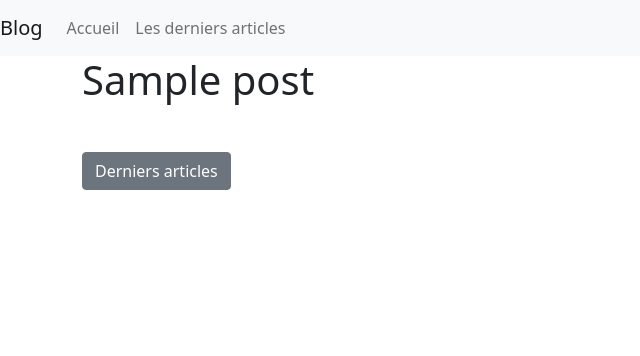
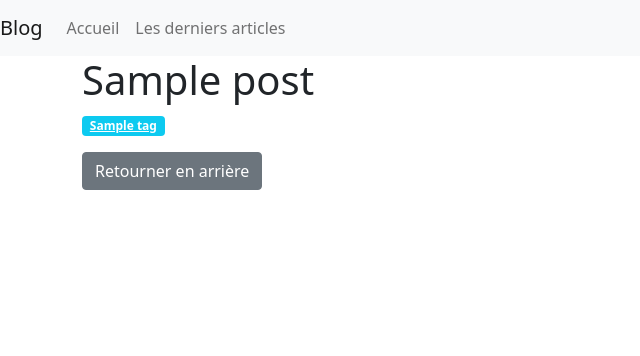
Before and after one commit to Monky23/My-first-blog, a PHP site: page /posts/1 in a window 1280 px wide. Shown: the top 356 px of the page, without its empty margins (0-640 px from the left). Run offline with PHP 8.4, Linux system fonts and the light colour scheme; tables that the repository leaves empty or names only in its code hold one stand-in row (values such as "Sample post"); data that the repository does not hold is empty.

Commit message:
views update

```diff
--- a/Views/blog/index.php
+++ b/Views/blog/index.php
@@ -6,7 +6,7 @@
             <h2><?= $post->title ?></h2>
             <div>
                 <?php foreach ($post->getTags() as $tag) : ?>
-                    <span class="badge badge-success"><a href="/tags/<?= $tag->id ?>" class="text-white"><?= $tag->name ?></a></span>
+                    <span class="badge bg-info"><a href="/tags/<?= $tag->id ?>" class="text-white"><?= $tag->name ?></a></span>
                 <?php endforeach ?>
             </div>
             <small class="text-info">Publié le <?= $post->getCreatedAt() ?></small>
--- a/Views/blog/show.php
+++ b/Views/blog/show.php
@@ -1,8 +1,8 @@
 <h1><?= $params['post']->title ?></h1>
 <div>
     <?php foreach ($params['post']->getTags() as $tag) : ?>
-        <span class="badge badge-info"><?= $tag->name ?></span>
+        <span class="badge bg-info"><a href="/tags/<?= $tag->id ?>" class="text-white"><?= $tag->name ?></a></span>
     <?php endforeach ?>
 </div>
 <p><?= $params['post']->content ?></p>
-<a href="/posts" class="btn btn-secondary">Derniers articles</a>
+<a href="/posts" class="btn btn-secondary">Retourner en arrière</a>
--- a/Views/layout.php
+++ b/Views/layout.php
@@ -9,7 +9,7 @@
   <!-- Bootstrap CSS -->
   <link href="https://cdn.jsdelivr.net/npm/bootstrap@5.1.3/dist/css/bootstrap.min.css" rel="stylesheet" integrity="sha384-1BmE4kWBq78iYhFldvKuhfTAU6auU8tT94WrHftjDbrCEXSU1oBoqyl2QvZ6jIW3" crossorigin="anonymous">
 
-  <title>Mon super Blog</title>
+  <title>Numeric Experiences - The Blog</title>
 </head>
 
 <body>
```
Also changed, not shown: Views/auth/login.php (+4 -4 lines).
